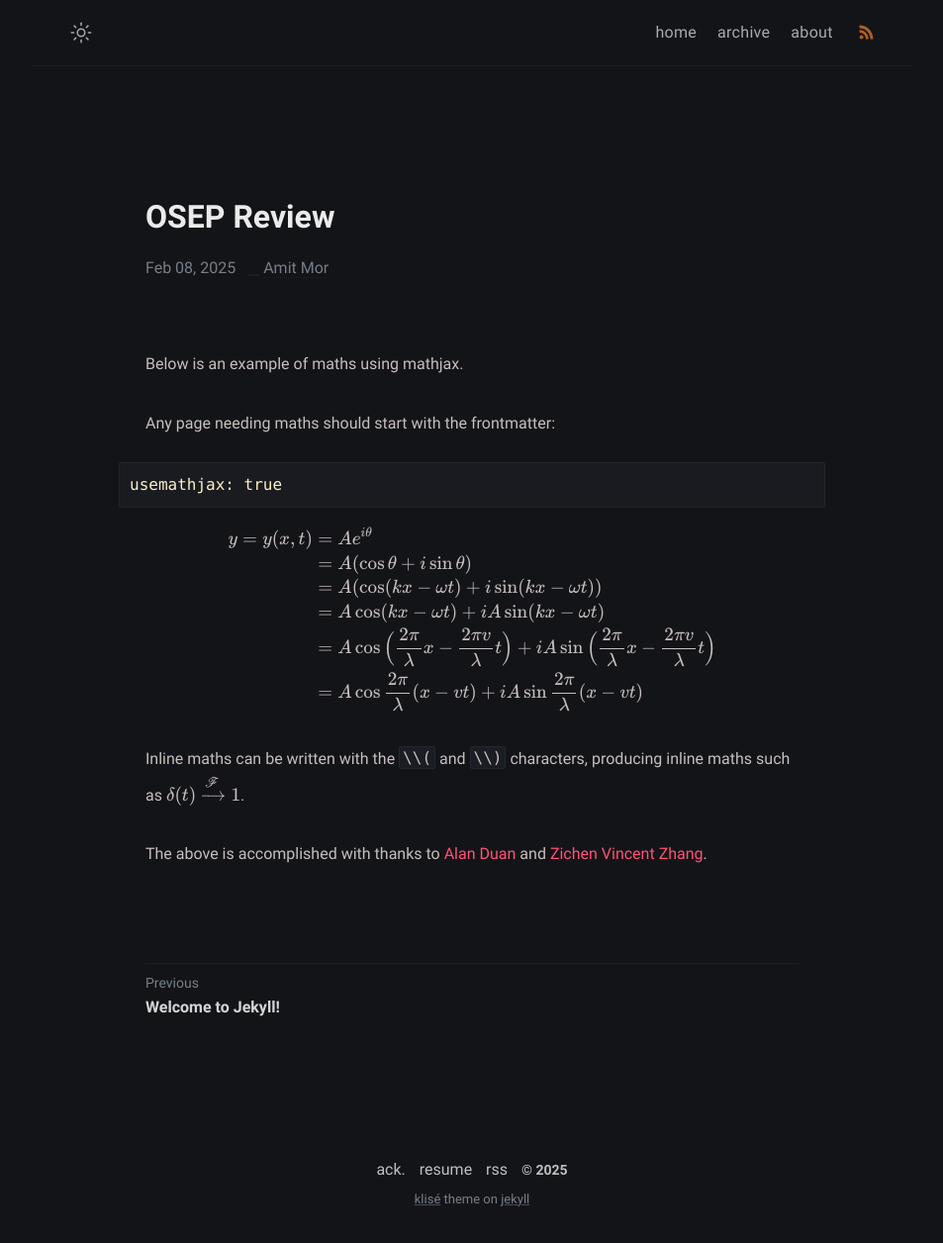
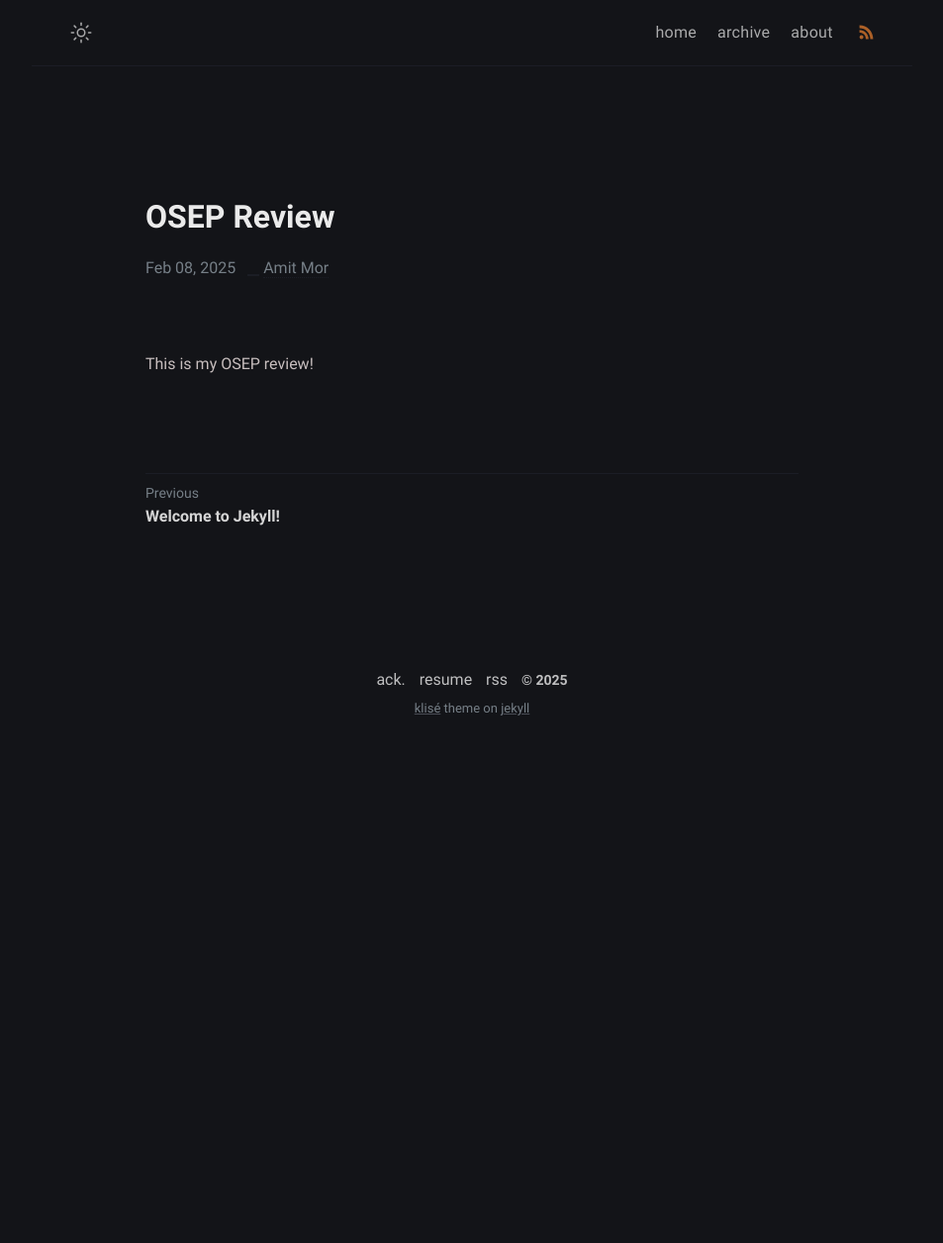
Before and after one commit to Extravenger/extravenger.github.io, a Jekyll site: the page built from _posts/maths-example/2021-06-17-maths-example.md, in a window 1280 px wide. Shown: the whole page at 99% size, without its empty margins (163-1116 px from the left). Built offline with Jekyll 4.4.1, drawn with Linux system fonts in a browser that asks for light colours; after the commit the page ends 900 px from its top, so only the background shows below that.

Commit message:
Update 2021-06-17-maths-example.md

```diff
--- a/_posts/maths-example/2021-06-17-maths-example.md
+++ b/_posts/maths-example/2021-06-17-maths-example.md
@@ -6,25 +6,4 @@ categories: jekyll update
 usemathjax: true
 ---
 
-Below is an example of maths using mathjax.
-
-Any page needing maths should start with the frontmatter:
-{% highlight markdown %}
-usemathjax: true
-{% endhighlight %}
-
-$$
-\begin{align*}
-y = y(x,t) &= A e^{i\theta} \\
-&= A (\cos \theta + i \sin \theta) \\
-&= A (\cos(kx - \omega t) + i \sin(kx - \omega t)) \\
-&= A\cos(kx - \omega t) + i A\sin(kx - \omega t)  \\
-&= A\cos \Big(\frac{2\pi}{\lambda}x - \frac{2\pi v}{\lambda} t \Big) + i A\sin \Big(\frac{2\pi}{\lambda}x - \frac{2\pi v}{\lambda} t \Big)  \\
-&= A\cos \frac{2\pi}{\lambda} (x - v t) + i A\sin \frac{2\pi}{\lambda} (x - v t)
-\end{align*}
-$$
-
-Inline maths can be written with the `\\(` and `\\)` characters, producing inline maths
-such as \\(\delta(t) \xrightarrow{\mathscr{F}} 1\\).
-
-The above is accomplished with thanks to [Alan Duan](https://alanduan.me/random/mathjax/) and [Zichen Vincent Zhang](https://webdocs.cs.ualberta.ca/~zichen2/blog/coding/setup/2019/02/17/how-to-add-mathjax-support-to-jekyll.html.).
+This is my OSEP review!
```
